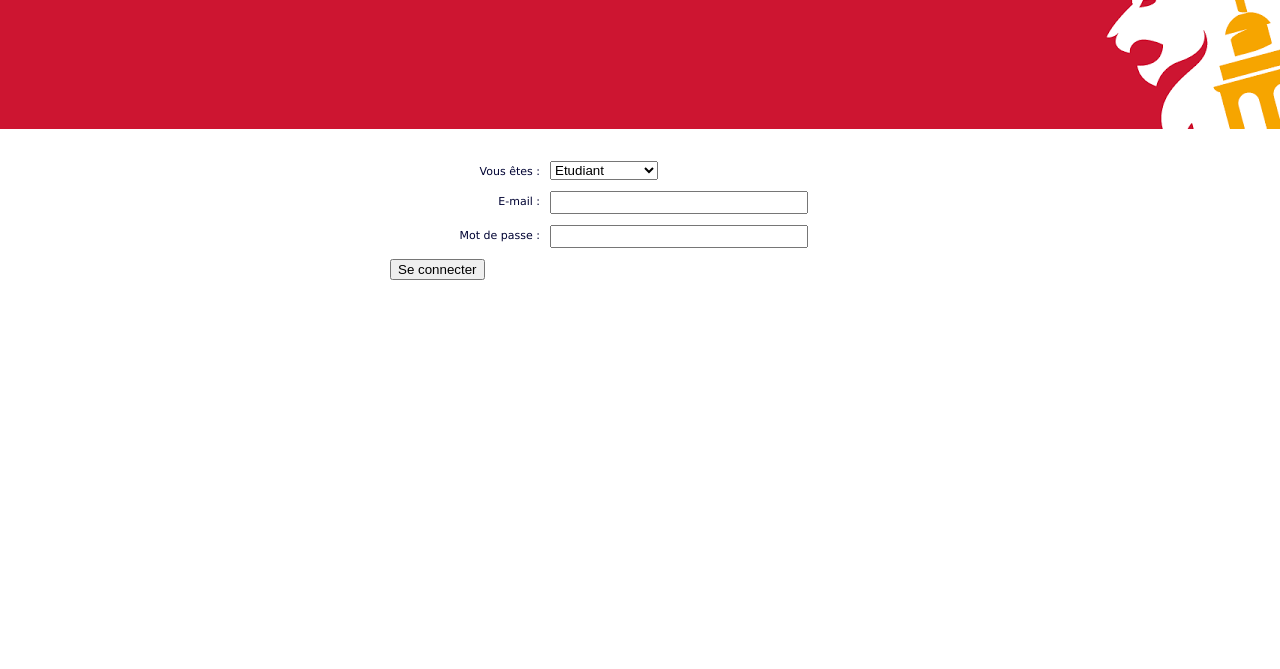
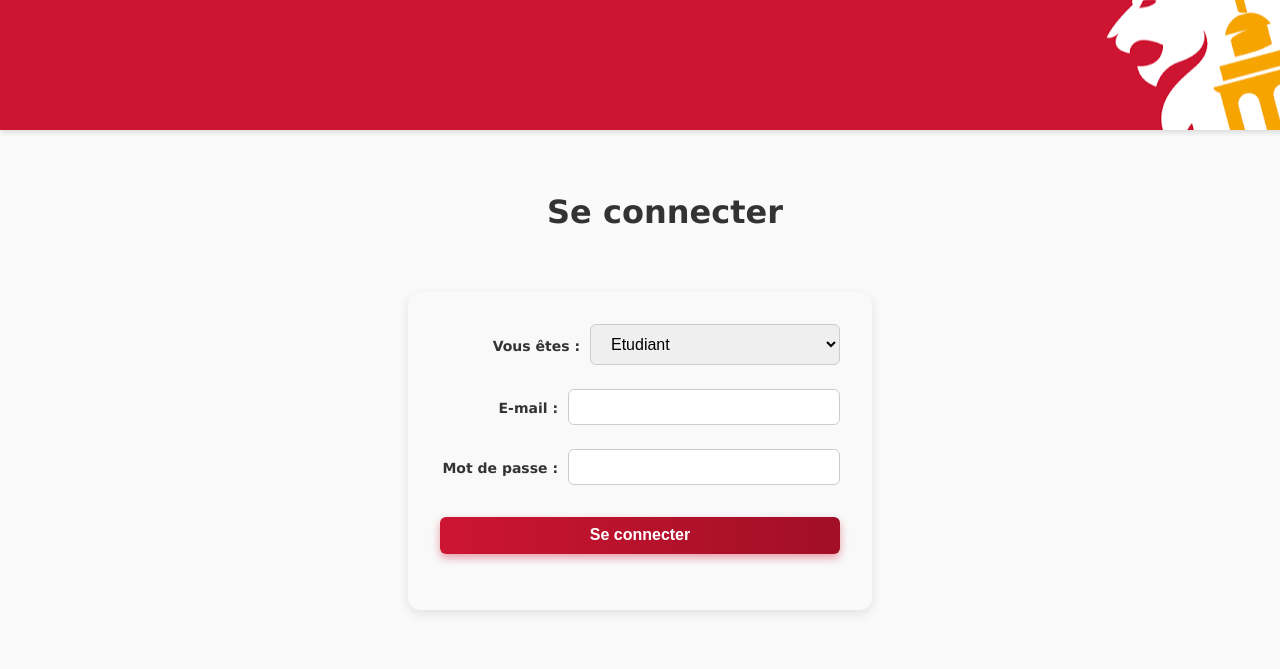
Before and after one commit to padeb185/IpefaSup4, a Django app: page / in a window 1280 px wide. Shown: the top 669 px of the page. Run offline with Django 5.2, Linux system fonts and the light colour scheme; some libraries are stand-ins or nearby versions.

Commit message:
check studentMail

```diff
--- a/IpefaSup4/static/css/style.css
+++ b/IpefaSup4/static/css/style.css
@@ -1,200 +1,340 @@
-header {
-	position: absolute;
-	left:0;
-	top: 0;
-	height: 129px;
-	width: 100%;
-	background: #cd1531 url('../img/logo.png') no-repeat right;
-}
-
+/* === Global === */
 body {
-	margin: 0;
-	padding: 0;
-    font-family: "Lucida Grande", Tahoma, Verdana, Arial, sans-sherif, serif;
-	font-size: 11px;
-	color: #000333;
-}
-
-body#loginPage section#content {
-	position: absolute;
-	top: 150px;
-	left: 50%;
-	width: 500px;
-	margin: 0 0 0 -250px;
-	padding: 0;
-}
-
-body#welcomePage#add_studentPage section#content {
-	padding-top: 200px;
-	margin-top: 200px;
-}
-
-
-form label {
-	display: block;
-	width: 150px;
-	float: left;
-	text-align: right;
-	padding: 4px 10px 0 0;
-
-}
-form input[type="email"], form input[type="text"],
-form input[type="password"]{
-	display: block;
-	width: 250px;
-	padding: 2px;
+  margin: 0;
+  padding: 0;
+  font-family: "Lucida Grande", Tahoma, Verdana, Arial, sans-serif;
+  font-size: 14px;
+  color: #000333;
+  background-color: #fafafa;
+  line-height: 1.5;
 }
 
 a {
-	display: block;
-  	margin-bottom: 10px;
-	color: #cd1531;
-	margin-left: 50px;
-	font-size: 150%;
+  display: inline-block;
+  margin-bottom: 10px;
+  color: #cd1531;
+  font-size: 1.25rem;
+  text-decoration: none;
+  transition: font-size 0.3s ease, color 0.3s ease;
+  margin-left: 50px;
 }
 
 a:hover {
-  font-size: 200%;
+  font-size: 1.5rem;
+  color: #a30f25;
+  text-decoration: underline;
 }
 
-
-form p.error {
-	margin-left: 160px;
-	color: #d23d24
-}
-
-input[name="csrfmiddlewaretoken"] {
-    display: none;
-}
-
-h1 {
-	padding-top: 200px;
-	margin-left: 50px;
-	font-size: 35px;
-}
-
-.admin-header {
-    background-color: #cd1531; /* optionnel, pour faire ressortir le blanc */
-    padding: 10px;
+/* === Header === */
+header {
+  position: fixed;
+  top: 0;
+  left: 0;
+  height: 130px;
+  width: 100%;
+  background: #cd1531 url('../img/logo.png') no-repeat right 20px center;
+  color: white;
+  box-shadow: 0 2px 6px rgba(0,0,0,0.15);
+  z-index: 1000;
+  display: flex;
+  flex-direction: column;
+  justify-content: center;
+  padding-left: 20px;
+  font-family: 'Montserrat', sans-serif;
 }
 
 .welcome-header .user-info,
 .welcome-header .date-time {
-    display: flex;
-    align-items: center;
-	color: white;
-    font-weight: bold;
-	font-family: 'Montserrat', sans-serif;
-	font-size: 1.3rem;
-	margin-left: 20px;
-	margin-top: 20px;
+  font-weight: 700;
+  font-size: 1.3rem;
+  margin: 0;
+  line-height: 1.4;
 }
 
-
-.sort {
-	display: inline;
+/* === Page Title === */
+h1 {
+  margin: 160px 0 30px 50px; /* en dessous du header */
+  font-size: 2.2rem;
+  color: #333;
+  font-weight: 700;
 }
 
-/* Style de base pour le tableau */
-table {
-  width: 90%;                /* occupe toute la largeur du conteneur */
-  border-collapse: collapse;  /* fusionne les bordures pour un aspect net */
-  margin: 20px 0;             /* espacement vertical autour du tableau */
-  font-family: Arial, sans-serif;
-  font-size: 17px;
+/* === Filters === */
+#filters {
+  margin: 0 50px 30px 50px;
+  display: flex;
+  flex-wrap: wrap;
+  gap: 15px;
+  align-items: center;
+  font-weight: 600;
+  color: #444;
 }
 
-/* Style pour les cellules d'en-tête */
-thead th {
-  background-color: #f2f2f2;  /* couleur de fond douce pour l'en-tête */
-  color: #333;                /* couleur de texte sombre pour un bon contraste */
-  padding: 12px 8px;          /* espacement interne pour une meilleure lisibilité */
-  border: 1px solid #ddd;     /* bordure légère autour des cellules */
-  text-align: left;
+#filters label {
+  margin-right: 8px;
+  white-space: nowrap;
 }
 
-/* Style pour les cellules du corps de tableau */
-tbody td {
-  padding: 10px 8px;
-  border: 1px solid #ddd;
+#filters select {
+  padding: 6px 10px;
+  border: 1px solid #ccc;
+  border-radius: 6px;
+  font-size: 1rem;
+  min-width: 150px;
+  background-color: white;
+  cursor: pointer;
+  transition: border-color 0.3s ease;
 }
 
-/* Alternance des couleurs pour les lignes du corps */
+#filters select:hover,
+#filters select:focus {
+  border-color: #cd1531;
+  outline: none;
+}
+
+/* === Table Styles === */
+table#registrationTable {
+  width: 90%;
+  margin: 0 auto 50px auto;
+  border-collapse: collapse;
+  font-family: Arial, sans-serif;
+  font-size: 1rem;
+  box-shadow: 0 2px 8px rgba(0,0,0,0.1);
+  border-radius: 10px;
+  overflow: hidden;
+  background: white;
+}
+
+thead th {
+  background-color: #cd1531;
+  color: white;
+  padding: 12px 15px;
+  text-align: left;
+  border-bottom: 2px solid #a10f27;
+  user-select: none;
+}
+
+tbody td {
+  padding: 12px 15px;
+  border-bottom: 1px solid #eee;
+  vertical-align: middle;
+}
+
 tbody tr:nth-child(odd) {
   background-color: #fff;
 }
 
 tbody tr:nth-child(even) {
-  background-color: #f9f9f9;
+  background-color: #fafafa;
 }
 
-/* Effet survol pour les lignes */
 tbody tr:hover {
   background-color: #f1f1f1;
+  cursor: pointer;
 }
 
-/* Gestion du cas sans données */
 tbody tr:last-child td[colspan] {
   text-align: center;
   font-style: italic;
   color: #777;
+  padding: 20px 0;
+}
+
+/* === Form and Inputs === */
+form label {
+  display: block;
+  width: 150px;
+  float: left;
+  text-align: right;
+  padding: 4px 10px 0 0;
+  font-weight: 600;
+  color: #333;
+}
+
+form input[type="email"],
+form input[type="text"],
+form input[type="password"],
+.form-row select,
+.form-row input {
+  display: block;
+  width: 250px;
+  padding: 8px 10px;
+  border: 1px solid #ccc;
+  border-radius: 6px;
+  font-size: 1rem;
+  transition: border-color 0.3s ease;
+}
+
+form input[type="email"]:focus,
+form input[type="text"]:focus,
+form input[type="password"]:focus,
+.form-row select:focus,
+.form-row input:focus {
+  border-color: #cd1531;
+  outline: none;
 }
 
 .error-input {
-        border: 2px solid red;
-        background-color: #ffe6e6;
-    }
-#email-error {
-	color: red;
-	font-size: 0.9em;
-	margin-top: 5px;
-}
-#matricule-error-teacher,
-#matricule-error-educator,
-#matricule-error-administrator {
-	color: red;
-	font-size: 0.9em;
-	margin-top: 5px;
+  border: 2px solid red !important;
+  background-color: #ffe6e6 !important;
 }
 
+form p.error {
+  margin-left: 160px;
+  color: #d23d24;
+  font-weight: 600;
+  margin-top: 5px;
+}
+
+/* === Form Box & Buttons === */
 .form-box {
-    max-width: 500px;
-    margin: 2rem auto;
-    padding: 2rem;
-    background: #f9f9f9;
-    border-radius: 12px;
-    box-shadow: 0 4px 12px rgba(0,0,0,0.1);
+  max-width: 500px;
+  margin: 2rem auto;
+  padding: 2rem;
+  background: #f9f9f9;
+  border-radius: 12px;
+  box-shadow: 0 4px 12px rgba(0,0,0,0.1);
 }
 
 .form-row {
-    display: flex;
-    align-items: center;
-    margin-bottom: 2rem;
+  display: flex;
+  align-items: center;
+  margin-bottom: 2rem;
 }
 
 .form-row label {
-    width: 140px;
-    font-weight: bold;
+  width: 140px;
+  font-weight: bold;
+  color: #333;
 }
 
 .form-row select,
 .form-row input,
 .form-row button {
-    flex: 1;
-    padding: 0.5rem;
-    border-radius: 4px;
-    border: 1px solid #ccc;
+  flex: 1;
+  padding: 0.6rem 1rem;
+  border-radius: 6px;
+  border: 1px solid #ccc;
+  font-size: 1rem;
+}
+
+.form-row.buttons {
+  justify-content: flex-end;
+  margin-top: 2rem;
 }
 
 .form-row button {
-    background-color: #007bff;
-    color: white;
-    font-weight: bold;
-    cursor: pointer;
-    border: none;
-    transition: background 0.3s ease;
+  background: linear-gradient(to right, #cd1531, #a10f27);
+  color: white;
+  border: none;
+  cursor: pointer;
+  font-weight: 600;
+  box-shadow: 0 4px 8px rgba(205, 21, 49, 0.4);
+  transition: background 0.3s ease, transform 0.2s ease;
 }
 
 .form-row button:hover {
-    background-color: #0056b3;
+  background: linear-gradient(to right, #a10f27, #7a0b1a);
+  transform: translateY(-2px);
+  box-shadow: 0 6px 12px rgba(161, 15, 39, 0.6);
 }
+
+.form-row button:active {
+  transform: scale(0.98);
+}
+
+/* === Responsive === */
+@media (max-width: 768px) {
+  header {
+    height: auto;
+    padding: 10px 20px;
+    background-position: center right;
+  }
+
+  h1 {
+    margin: 150px 20px 20px 20px;
+    font-size: 1.8rem;
+  }
+
+  #filters {
+    margin: 0 20px 20px 20px;
+    flex-direction: column;
+    gap: 10px;
+  }
+
+  #filters label,
+  #filters select {
+    width: 100%;
+  }
+
+  table#registrationTable {
+    width: 100%;
+    font-size: 0.9rem;
+  }
+
+  .form-box {
+    padding: 1.5rem;
+  }
+
+  form label, .form-row label {
+    width: 100%;
+    text-align: left;
+    margin-bottom: 6px;
+  }
+
+  .form-row {
+    flex-direction: column;
+    align-items: stretch;
+  }
+}
+/* Centrage vertical et horizontal du conteneur formulaire */
+.form-container {
+  display: flex;
+  flex-direction: column;    /* colonne, titre au-dessus du formulaire */
+  justify-content: center;
+  align-items: center;       /* centre horizontalement */
+  min-height: calc(100vh - 130px);
+  padding: 20px;
+  box-sizing: border-box;
+}
+
+.form-title {
+  margin-bottom: 1.5rem;
+  font-size: 2rem;
+  color: #333;
+  /* width: 100%;  -- retirer cette ligne */
+  text-align: center;
+}
+
+/* Optionnel: limiter la largeur globale */
+.form-box {
+  width: 100%;
+  max-width: 400px;   /* par exemple */
+}
+
+/* Garder tes autres styles */
+.form-row {
+  margin-bottom: 1.5rem;
+}
+button {
+    background: linear-gradient(to right, #007bff, #0056b3);
+    color: white;
+    padding: 0.6rem 1.4rem;
+    border: none;
+    border-radius: 8px;
+    font-size: 1rem;
+    font-weight: 600;
+    cursor: pointer;
+    transition: background 0.3s ease, transform 0.2s ease;
+    box-shadow: 0 4px 8px rgba(0, 123, 255, 0.2);
+}
+
+button:hover {
+    background: linear-gradient(to right, #0056b3, #003f7f);
+    transform: translateY(-2px);
+    box-shadow: 0 6px 12px rgba(0, 123, 255, 0.3);
+}
+
+button:active {
+    transform: scale(0.98);
+}
--- a/templates/login.html
+++ b/templates/login.html
@@ -8,42 +8,47 @@
 {% block content %}
     <link rel="stylesheet" type="text/css" href="{% static 'css/style.css' %}">
 
-    <form action="{% url 'login' %}" method="post">
+    <div class="form-container">
+        <h1 class="form-title">Se connecter</h1>
+        <form action="{% url 'login' %}" method="post" class="form-box">
             {% csrf_token %}
             {% if error %}
                 <p class="error">{{ error }}</p>
             {% endif %}
 
-    <p>
-        <label for="profileType">Vous êtes : </label>
+            <div class="form-row">
+                <label for="profileType">Vous êtes :</label>
                 <select id="profileType" name="profileType" required>
                     <option value="etudiant">Etudiant</option>
                     <option value="professeur">Professeur</option>
                     <option value="educateur">Educateur</option>
                     <option value="administrateur">Administrateur</option>
                 </select>
-    </p>
+            </div>
 
-    <p id="pmail">
-        <label for="email">E-mail : </label>
+            <div class="form-row" id="pmail">
+                <label for="email">E-mail :</label>
                 <input name="email" id="email" size="30" type="email" />
-    </p>
+            </div>
 
-    <p id="pmatricule">
-        <label for="matricule">Matricule : </label>
+            <div class="form-row" id="pmatricule">
+                <label for="matricule">Matricule :</label>
                 <input name="matricule" id="matricule" size="30" />
-    </p>
+            </div>
 
-    <p>
-        <label for="password">Mot de passe : </label>
+            <div class="form-row">
+                <label for="password">Mot de passe :</label>
                 <input name="password" id="password" size="30" type="password" required />
-    </p>
+            </div>
 
-    <p>
+            <div class="form-row buttons">
                 <button type="submit">Se connecter</button>
+            </div>
+        </form>
+    </div>
 
-    </p>
-</form>
+
+
 
 <script type="text/javascript">
     function displayRightForm() {
```
Lines whose indentation alone changed are shown as unchanged.
